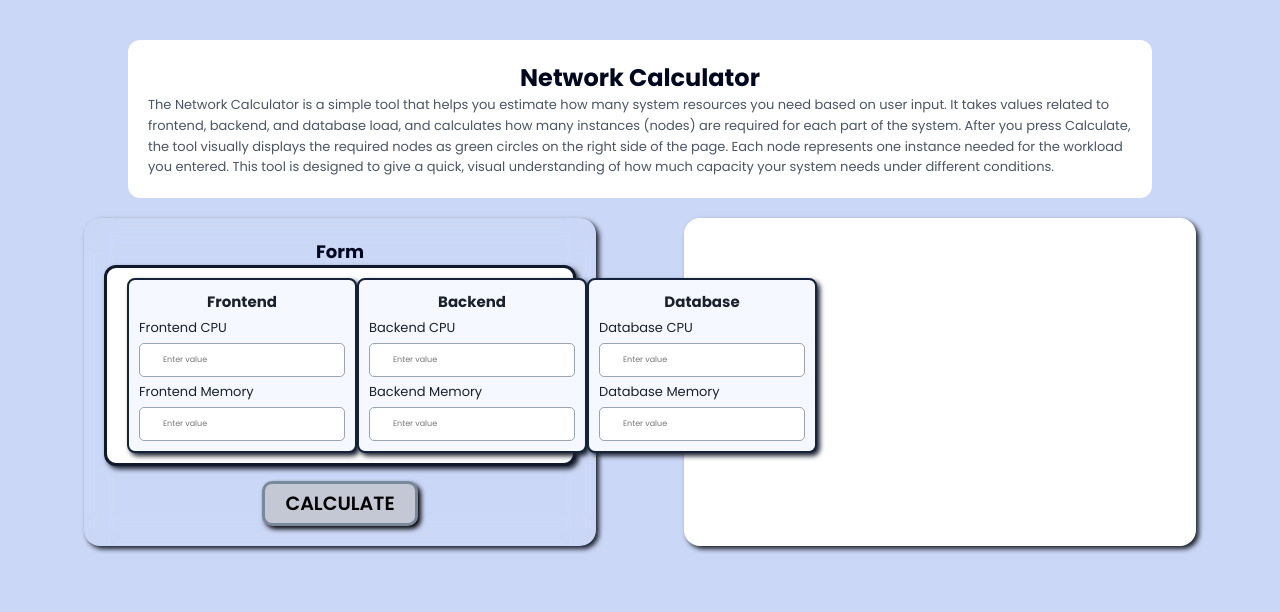
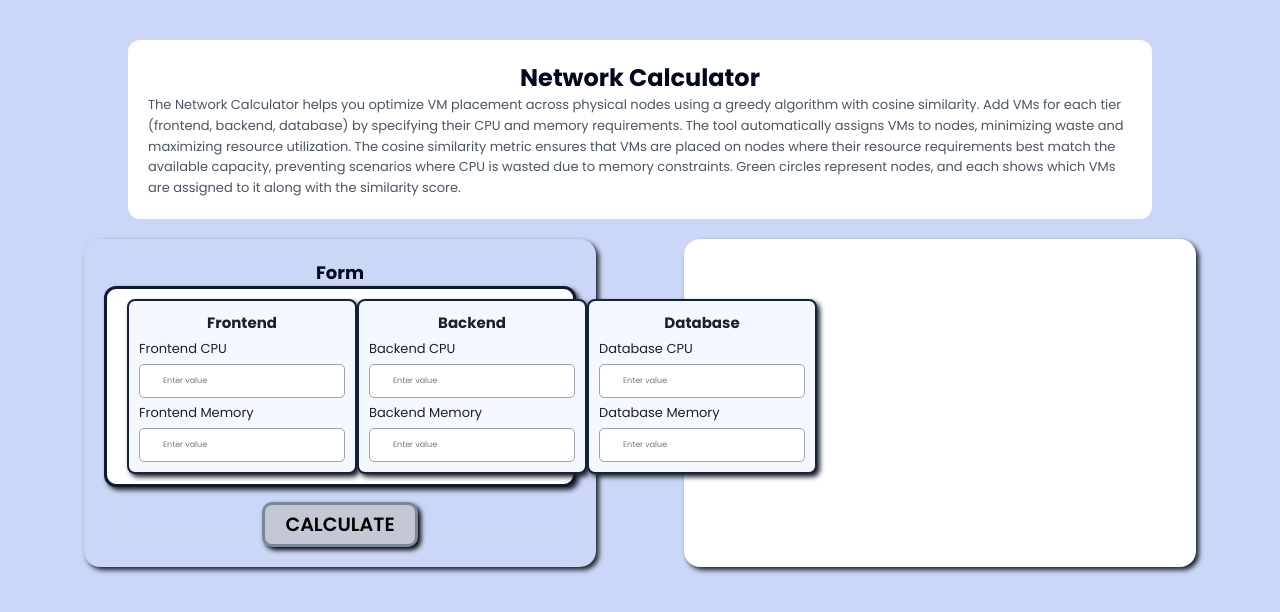
Before and after one commit to Black-Hawks-Codeworks/network-calculator, a React (Vite) app: page / in a window 1280 px wide. Shown: the top 612 px of the page. Built offline with nearby package versions, Linux system fonts and the light colour scheme.

Commit message:
cos-similarity function +explained , and description changed in the main page, because the problem we are dealing with is VM placement , not capacity planning only

```diff
--- a/src/modules/home/page.jsx
+++ b/src/modules/home/page.jsx
@@ -36,12 +36,13 @@ export default function HomePage() {
       <section className={styles.descriptionBox}>
         <h2 className={styles.title}>Network Calculator</h2>
         <p className={styles.text}>
-          The Network Calculator is a simple tool that helps you estimate how many system resources you need based on
-          user input. It takes values related to frontend, backend, and database load, and calculates how many instances
-          (nodes) are required for each part of the system. After you press Calculate, the tool visually displays the
-          required nodes as green circles on the right side of the page. Each node represents one instance needed for
-          the workload you entered. This tool is designed to give a quick, visual understanding of how much capacity
-          your system needs under different conditions.
+          The Network Calculator helps you optimize VM placement across physical nodes using a greedy algorithm with
+          cosine similarity. Add VMs for each tier (frontend, backend, database) by specifying their CPU and memory
+          requirements. The tool automatically assigns VMs to nodes, minimizing waste and maximizing resource
+          utilization. The cosine similarity metric ensures that VMs are placed on nodes where their resource
+          requirements best match the available capacity, preventing scenarios where CPU is wasted due to memory
+          constraints. Green circles represent nodes, and each shows which VMs are assigned to it along
+          with the similarity score.
         </p>
       </section>
 
```
Also changed, not shown: src/modules/home/utils/cos-similarity.js (added, +37 -0 lines), 1 other file (tests, documents, lock files or other folders).
